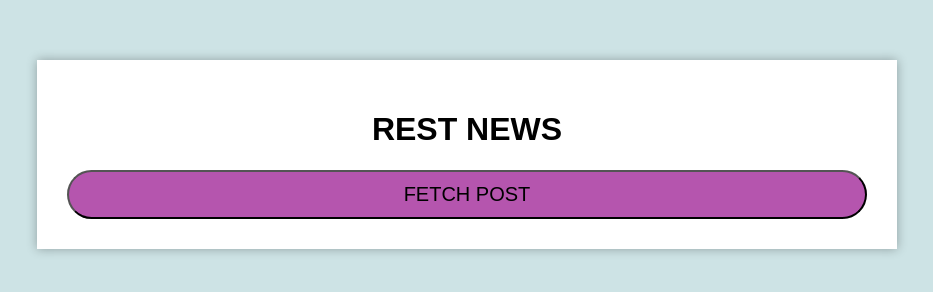
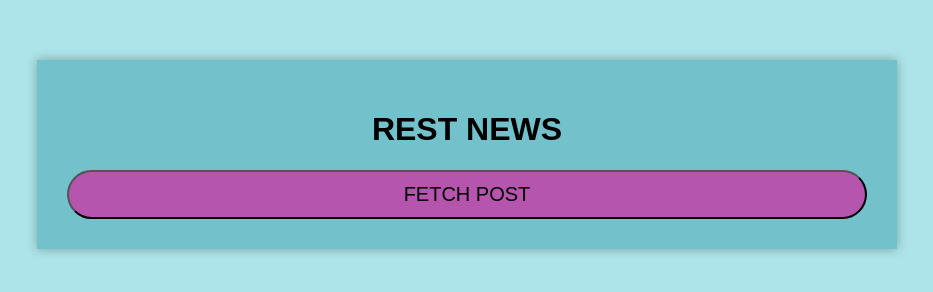
Before and after one commit to Kavipriya2344/rest-api, a plain HTML site: page index.html in a window 1280 px wide. Shown: the whole page, without its empty margins (173-1106 px from the left). Drawn offline with Linux system fonts and the light colour scheme.

Commit message:
rest api content

```diff
--- a/style.css
+++ b/style.css
@@ -1,6 +1,6 @@
 body {
     font-family: Arial, Helvetica, sans-serif;
-    background-color: rgba(204, 227, 229, 0.967);
+    background-color: rgba(171, 228, 233, 0.967);
     margin: 30;
     padding: 20;
 }
@@ -9,7 +9,7 @@ body {
     max-width: 800px;
     margin: 60px auto;
     padding: 30px;
-    background: white;
+    background: rgb(115, 194, 203);
     box-shadow:  0 0 10px rgba(0, 0, 0, 0.3);
 }
 
```
